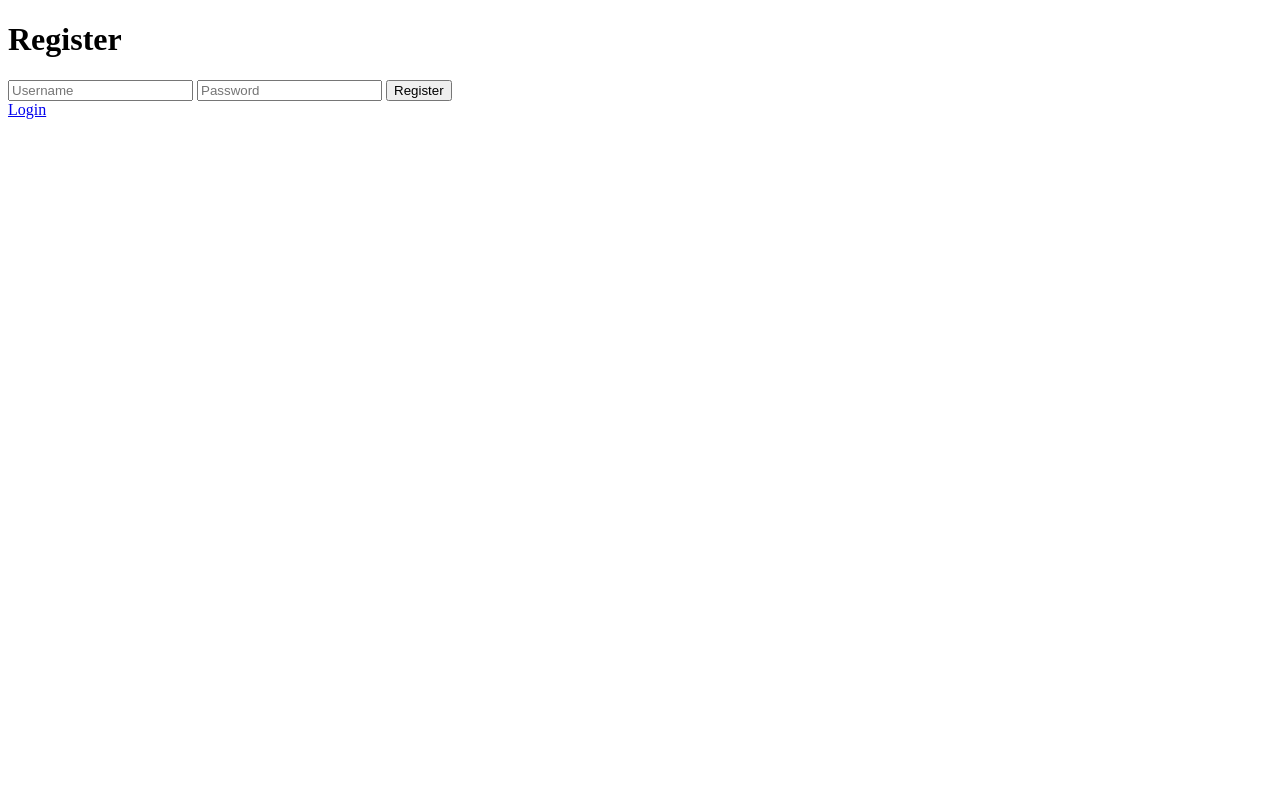
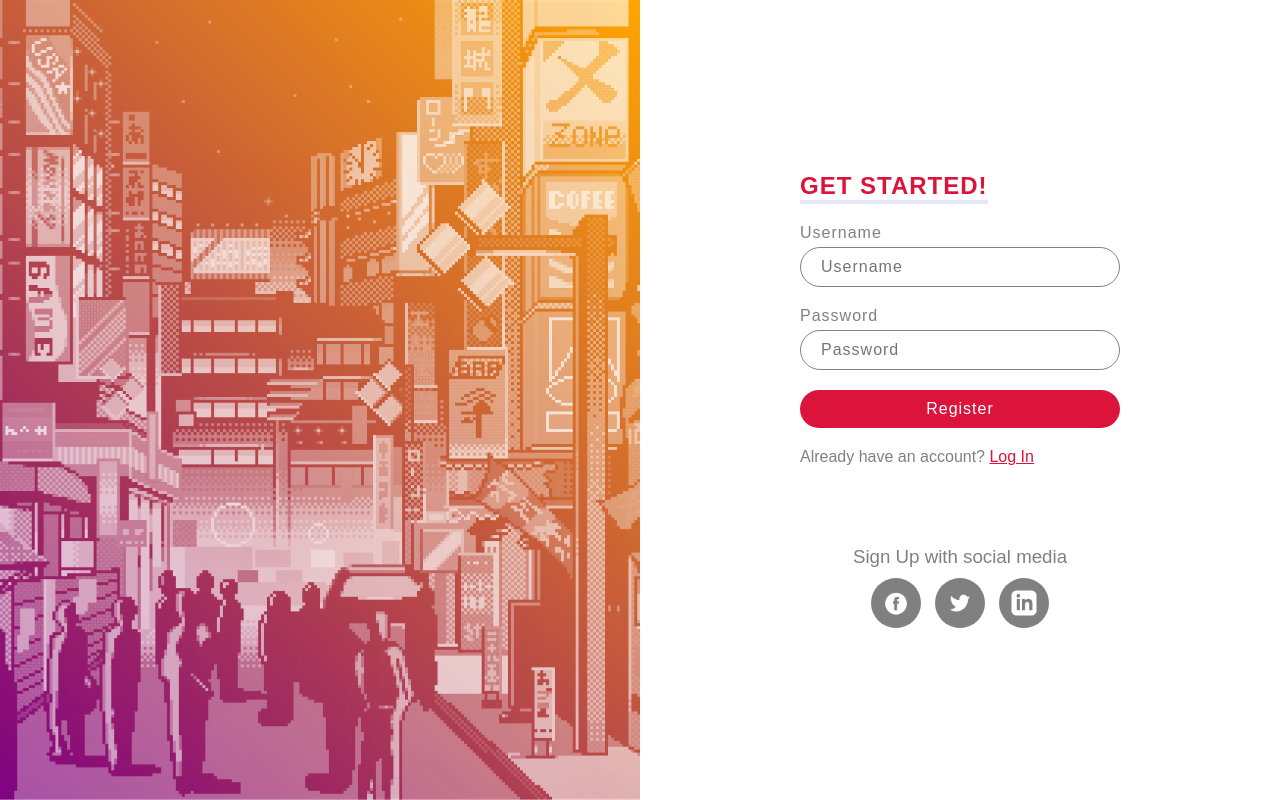
Before and after one commit to ArigatouGozaimaster/MyValuableProfits, a Flask app: page /register in a window 1280 px wide. Run offline with Flask 2, Linux system fonts and the light colour scheme.

Commit message:
220916 registration commit

```diff
--- a/static/loginregister.css
+++ b/static/loginregister.css
@@ -15,12 +15,12 @@ section{
     height: 100vh;
     display: flex;
 }
-.backimg{
+.backimg1{
     position: relative;
     width: 50%;
     height: 100%;
 }
-.backimg:before{
+.backimg1:before{
     position: absolute;
     content: '';
     top: 0;
@@ -31,7 +31,31 @@ section{
     z-index: 1;
     mix-blend-mode: screen;
 }
-.backimg img{
+.backimg1 img{
+    position: absolute;
+    top: 0;
+    left: 0;
+    width: 100%;
+    height: 100%;
+    object-fit: cover;
+}
+.backimg2{
+    position: relative;
+    width: 50%;
+    height: 100%;
+}
+.backimg2:before{
+    position: absolute;
+    content: '';
+    top: 0;
+    left: 0;
+    width: 100%;
+    height: 100%;
+    background: linear-gradient(225deg, orange, purple);
+    z-index: 1;
+    mix-blend-mode: screen;
+}
+.backimg2 img{
     position: absolute;
     top: 0;
     left: 0;
--- a/templates/login.html
+++ b/templates/login.html
@@ -11,7 +11,7 @@
 
 <body>
     <section>
-        <div class="backimg">
+        <div class="backimg1">
             <img alt="alternative" src="/static/images/login.png">
         </div>
         <div class="content">
--- a/templates/register.html
+++ b/templates/register.html
@@ -1,19 +1,47 @@
 <!DOCTYPE html>
 <html lang="en">
+
 <head>
     <meta charset="UTF-8">
     <meta http-equiv="X-UA-Compatible" content="IE=edge">
     <meta name="viewport" content="width=device-width, initial-scale=1.0">
-    <title>Registration</title>
+    <title>Register</title>
+    <link rel="stylesheet" href="../static/loginregister.css">
 </head>
+
 <body>
-    <h1>Register</h1>
-    <form method="POST" action="">
-        {{ form.hidden_tag() }}
-        {{ form.username }}
-        {{ form.password }}
-        {{ form.submit }}
-    </form>
-    <a href="{{ url_for('login') }}">Login</a>
+    <section>
+        <div class="backimg2">
+            <img alt="alternative" src="/static/images/register.jpg">
+        </div>
+        <div class="content">
+            <div class="formBox">
+                <h2>Get Started!</h2>
+                <form method="POST" action="">
+                        {{ form.hidden_tag() }}
+                    <div class="inputbox">
+                        <span>Username</span>
+                        {{ form.username(class_='input') }}
+                    </div>
+                    <div class="inputbox">
+                        <span>Password</span>
+                        {{ form.password(class_='input') }}
+                    </div>
+                    <div class="inputbox">
+                        {{ form.submit(class_='input') }}
+                    </div>
+                    <div class="inputbox">
+                        <p>Already have an account? <a href="{{ url_for('register') }}">Log In</a></p>
+                    </div>
+                </form>
+                <h3>Sign Up with social media</h3>
+                <ul class="sci">
+                    <li><img alt="alternative" src="/static/images/facebook.png"></li>
+                    <li><img alt="alternative" src="/static/images/twitter.png"></li>
+                    <li><img alt="alternative" src="/static/images/linkedin.png"></li>
+                </ul>
+            </div>
+        </div>
+    </section>
 </body>
 </html>
```
Also changed, not shown: static/images/register.jpg, 1 other file.
